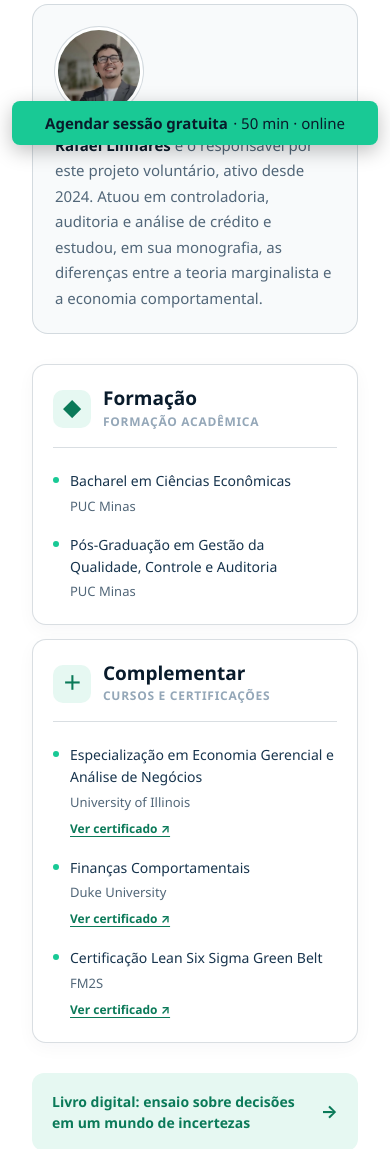
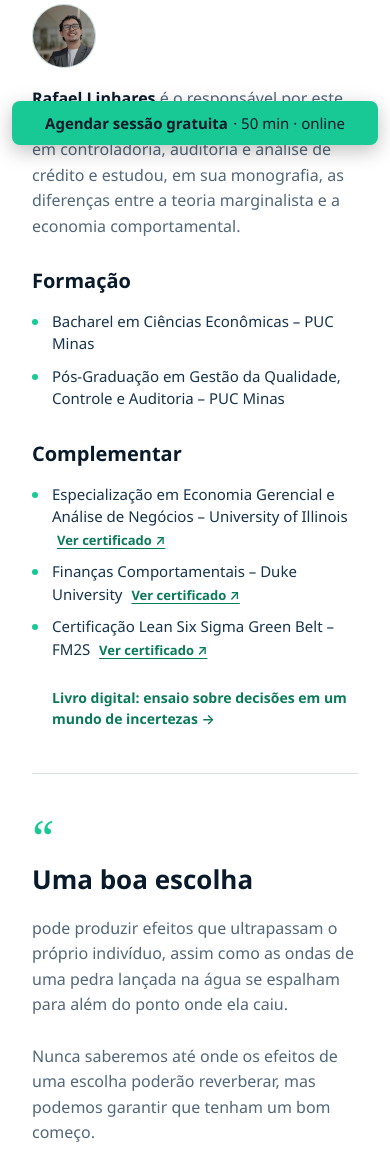
Before and after one commit to economistarafaellinhares/s, a plain HTML site: page index.html in a window 390 px wide. Shown: the part 687-1836 px from the top of the page. Drawn offline with Linux system fonts and the light colour scheme.

Commit message:
Update index.html

```diff
--- a/index.html
+++ b/index.html
@@ -1,6 +1,7 @@
 
 <!DOCTYPE html>
 <html lang="pt-BR">
+
 <head>
   <meta charset="UTF-8">
   <meta name="viewport" content="width=device-width, initial-scale=1.0, viewport-fit=cover">
@@ -105,6 +106,8 @@
   </script>
 
   <style>
+    /* VARIÁVEIS */
+
     :root {
       --navy-1: #091B2B;
       --navy-2: #10283E;
@@ -119,7 +122,11 @@
       --gutter: 64px;
     }
 
-    *, *::before, *::after {
+    /* RESET E BASE */
+
+    *,
+    *::before,
+    *::after {
       box-sizing: border-box;
       margin: 0;
       padding: 0;
@@ -151,6 +158,8 @@
       outline: 2px solid #0B7A59;
       outline-offset: 3px;
     }
+
+    /* CONTEÚDO PRINCIPAL */
 
     .rl-content {
       width: 100%;
@@ -279,35 +288,20 @@
       }
     }
 
-    /* =====================================================
-       PERFIL E FORMAÇÃO
-    ===================================================== */
+    /* APRESENTAÇÃO E FORMAÇÃO — ESTILO MINIMALISTA */
 
-    .rl-perfil {
-      display: grid;
-      grid-template-columns: 1fr;
-      gap: 30px;
-    }
-
-    .rl-perfil-apresentacao {
-      display: flex;
-      align-items: center;
-      gap: 24px;
-      padding: 28px;
-      border: 1px solid var(--line);
-      border-radius: 16px;
-      background: #F8FAFB;
+    .rl-economista {
+      display: block;
     }
 
     .rl-economista-foto {
-      flex: 0 0 104px;
-      width: 104px;
-      height: 104px;
+      width: 72px;
+      height: 72px;
+      margin-bottom: 20px;
       overflow: hidden;
       border-radius: 50%;
       background: var(--green-soft);
-      border: 3px solid #ffffff;
-      box-shadow: 0 0 0 1px var(--line);
+      border: 1px solid var(--line);
     }
 
     .rl-economista-foto img {
@@ -318,144 +312,83 @@
     }
 
     .rl-responsavel {
-      max-width: 620px;
-      font-size: 16px;
-      line-height: 1.7;
+      max-width: 720px;
+      margin-bottom: 34px;
+      font-size: 18px;
+      line-height: 1.6;
       color: var(--text-soft);
     }
 
     .rl-responsavel strong {
       color: var(--navy-1);
-      font-weight: 800;
+      font-weight: 700;
     }
 
-    .rl-formacao-grid {
-      display: grid;
-      grid-template-columns: repeat(2, minmax(0, 1fr));
-      gap: 18px;
-    }
-
-    .rl-formacao-card {
-      min-width: 0;
-      padding: 26px 24px;
-      border: 1px solid var(--line);
-      border-radius: 14px;
-      background: #ffffff;
-      box-shadow: 0 5px 18px rgba(9, 27, 43, .035);
-    }
-
-    .rl-formacao-card-header {
-      display: flex;
-      align-items: center;
-      gap: 12px;
-      margin-bottom: 22px;
-      padding-bottom: 16px;
-      border-bottom: 1px solid var(--line);
-    }
-
-    .rl-formacao-icon {
-      display: flex;
-      flex: 0 0 38px;
-      align-items: center;
-      justify-content: center;
-      width: 38px;
-      height: 38px;
-      border-radius: 10px;
-      background: var(--green-soft);
-      color: var(--green-text);
-      font-size: 19px;
-      font-weight: 800;
+    .rl-formacao-grupo {
+      margin-top: 28px;
     }
 
     .rl-formacao-titulo {
-      font-size: 20px;
-      line-height: 1.2;
+      margin-bottom: 12px;
+      font-size: 22px;
+      line-height: 1.25;
       font-weight: 800;
       color: var(--navy-1);
     }
 
-    .rl-formacao-subtitulo {
-      margin-top: 3px;
-      font-size: 12px;
-      font-weight: 600;
-      letter-spacing: .06em;
-      text-transform: uppercase;
-      color: var(--text-muted);
-    }
-
     .rl-formacao {
-      display: flex;
-      flex-direction: column;
-      gap: 18px;
       list-style: none;
     }
 
     .rl-formacao li {
       position: relative;
-      padding-left: 17px;
-      font-size: 14px;
-      line-height: 1.55;
+      padding: 5px 0 5px 20px;
+      font-size: 16px;
+      line-height: 1.5;
       color: var(--navy-3);
     }
 
     .rl-formacao li::before {
       content: "";
       position: absolute;
-      top: 7px;
       left: 0;
+      top: 15px;
       width: 6px;
       height: 6px;
       border-radius: 50%;
       background: var(--green);
     }
 
-    .rl-formacao-instituicao {
-      display: block;
-      margin-top: 4px;
+    .rl-formacao a {
+      display: inline-block;
+      margin-left: 5px;
+      color: var(--green-text);
       font-size: 13px;
-      color: var(--text-soft);
-    }
-
-    .rl-certificado {
-      display: inline-flex;
-      align-items: center;
-      gap: 5px;
-      margin-top: 8px;
-      font-size: 12px;
-      font-weight: 700;
-      color: var(--green-text);
+      font-weight: 600;
       text-decoration: underline;
       text-underline-offset: 3px;
     }
 
-    .rl-certificado:hover {
+    .rl-formacao a:hover {
       color: var(--navy-1);
     }
 
     .rl-livro {
-      padding: 18px 20px;
-      border-radius: 12px;
-      background: var(--green-soft);
+      margin-top: 24px;
+      padding-left: 20px;
       font-size: 14px;
       line-height: 1.5;
     }
 
     .rl-livro a {
-      display: flex;
-      align-items: center;
-      justify-content: space-between;
-      gap: 12px;
-      color: var(--green-text);
-      font-weight: 700;
+      color: #0B7A59;
+      font-weight: 600;
+      text-decoration: none;
     }
 
     .rl-livro a:hover {
-      color: var(--navy-1);
-    }
-
-    .rl-livro-seta {
-      flex: 0 0 auto;
-      font-size: 18px;
+      text-decoration: underline;
+      text-underline-offset: 3px;
     }
 
     /* FRASE FINAL */
@@ -483,68 +416,28 @@
       color: var(--text-soft);
     }
 
-    /* PROVA SOCIAL */
+    /* RODAPÉ */
 
-    .rl-depoimentos h2 {
-      margin-bottom: 20px;
-      font-size: 26px;
-      font-weight: 800;
-      color: var(--navy-1);
+    .rl-final {
+      margin-top: 48px;
+      padding-bottom: env(safe-area-inset-bottom);
     }
 
-    .rl-indicadores {
+    .rl-final-grid {
       display: flex;
-      flex-wrap: wrap;
-      gap: 12px 32px;
-      list-style: none;
+      align-items: center;
+      justify-content: flex-end;
     }
 
-    .rl-indicadores li {
+    .rl-linkedin {
       font-size: 15px;
-      color: var(--text-soft);
+      font-weight: 700;
+      color: var(--green-text);
     }
 
-    .rl-indicadores strong {
-      display: block;
-      font-size: 28px;
-      line-height: 1.1;
-      color: var(--navy-1);
-    }
-
-    .rl-indicadores-data {
-      margin: 10px 0 24px;
-      font-size: 13px;
-      color: #5F7285;
-    }
-
-    .rl-depo-grid {
-      display: grid;
-      grid-template-columns: repeat(auto-fit, minmax(220px, 1fr));
-      gap: 16px;
-    }
-
-    .rl-depo {
-      padding: 24px;
-      border: 1px solid var(--line);
-      border-radius: 12px;
-    }
-
-    .rl-depo blockquote {
-      margin-bottom: 16px;
-      line-height: 1.6;
-      color: var(--navy-3);
-    }
-
-    .rl-depo figcaption span {
-      display: block;
-      font-size: 14px;
-      color: var(--text-soft);
-    }
-
-    .rl-depo-resultado {
-      margin-top: 8px;
-      font-weight: 600;
-      color: #0B7A59 !important;
+    .rl-linkedin:hover {
+      text-decoration: underline;
+      text-underline-offset: 4px;
     }
 
     /* CABEÇALHO E RODAPÉ */
@@ -587,6 +480,19 @@
       object-fit: contain;
     }
 
+    .rl-social {
+      display: flex;
+      width: 28px;
+      height: 28px;
+      color: #ffffff;
+    }
+
+    .rl-social svg {
+      width: 100%;
+      height: 100%;
+      fill: currentColor;
+    }
+
     .rl-nav {
       display: flex;
       gap: 32px;
@@ -612,19 +518,6 @@
       .rl-footer-nav a:hover {
         border-bottom-color: #ffffff;
       }
-    }
-
-    .rl-social {
-      display: flex;
-      width: 28px;
-      height: 28px;
-      color: #ffffff;
-    }
-
-    .rl-social svg {
-      width: 100%;
-      height: 100%;
-      fill: currentColor;
     }
 
     .rl-header .rl-social {
@@ -710,27 +603,6 @@
       height: 22px;
     }
 
-    .rl-footer-contact {
-      display: flex;
-      flex-wrap: wrap;
-      justify-content: center;
-      gap: 8px 28px;
-      margin-top: 28px;
-      font-size: 14px;
-    }
-
-    .rl-footer-contact a {
-      color: #ffffff;
-      text-decoration: underline;
-      text-underline-offset: 3px;
-    }
-
-    .rl-footer .rl-priv {
-      color: rgba(255, 255, 255, .85);
-      text-decoration: underline;
-      text-underline-offset: 3px;
-    }
-
     /* ACESSIBILIDADE E AGENDAMENTO */
 
     .sr-only {
@@ -755,6 +627,7 @@
       background: #ffffff;
       color: #000000;
       font-weight: 700;
+      text-decoration: none;
     }
 
     .skip-link:focus {
@@ -763,7 +636,9 @@
       outline-offset: 2px;
     }
 
-    #conteudo:focus { outline: none; }
+    #conteudo:focus {
+      outline: none;
+    }
 
     .rl-menu-toggle::after {
       content: "";
@@ -775,6 +650,13 @@
     .rl-footer a:focus-visible,
     .rl-menu-toggle:focus-visible {
       outline-color: #ffffff;
+    }
+
+    .rl-actions {
+      display: flex;
+      align-items: center;
+      gap: 16px;
+      justify-self: end;
     }
 
     .rl-cta {
@@ -789,19 +671,33 @@
       font-size: 15px;
       font-weight: 700;
       line-height: 1.2;
+      text-decoration: none;
       transition: background .2s ease;
     }
 
     .rl-cta span {
+      font-weight: 500;
       margin-left: .35em;
-      font-weight: 500;
     }
 
-    .rl-cta:hover { background: #72E2BD; }
+    .rl-cta:hover {
+      background: #72E2BD;
+    }
 
-    .rl-cta--bar { display: none; }
+    .rl-cta--bar {
+      display: none;
+    }
+
+    .rl-cta--bar:focus-visible {
+      outline: 2px solid #091B2B;
+      outline-offset: 3px;
+    }
 
     @media (max-width: 860px) {
+      .rl-cta--header {
+        display: none;
+      }
+
       .rl-cta--bar {
         display: flex;
         position: fixed;
@@ -817,14 +713,95 @@
       }
     }
 
-    /* TABLET E CELULAR */
-
-    @media (max-width: 820px) {
-      .rl-btn-title { font-size: 18px; }
+    .rl-footer-contact {
+      display: flex;
+      flex-wrap: wrap;
+      justify-content: center;
+      gap: 8px 28px;
+      margin-top: 28px;
+      font-size: 14px;
     }
 
+    .rl-footer .rl-priv {
+      color: rgba(255, 255, 255, .85);
+      text-decoration: underline;
+      text-underline-offset: 3px;
+    }
+
+    .rl-footer-contact a {
+      color: #ffffff;
+      text-decoration: underline;
+      text-underline-offset: 3px;
+    }
+
+    .rl-depoimentos h2 {
+      margin-bottom: 20px;
+      font-size: 26px;
+      font-weight: 800;
+      color: var(--navy-1);
+    }
+
+    .rl-indicadores {
+      list-style: none;
+      display: flex;
+      flex-wrap: wrap;
+      gap: 12px 32px;
+    }
+
+    .rl-indicadores li {
+      font-size: 15px;
+      color: var(--text-soft);
+    }
+
+    .rl-indicadores strong {
+      display: block;
+      font-size: 28px;
+      line-height: 1.1;
+      color: var(--navy-1);
+    }
+
+    .rl-indicadores-data {
+      margin: 10px 0 24px;
+      font-size: 13px;
+      color: #5F7285;
+    }
+
+    .rl-depo-grid {
+      display: grid;
+      grid-template-columns: repeat(auto-fit, minmax(220px, 1fr));
+      gap: 16px;
+    }
+
+    .rl-depo {
+      padding: 24px;
+      border: 1px solid var(--line);
+      border-radius: 12px;
+    }
+
+    .rl-depo blockquote {
+      margin-bottom: 16px;
+      line-height: 1.6;
+      color: var(--navy-3);
+    }
+
+    .rl-depo figcaption span {
+      display: block;
+      font-size: 14px;
+      color: var(--text-soft);
+    }
+
+    .rl-depo-resultado {
+      margin-top: 8px;
+      font-weight: 600;
+      color: #0B7A59 !important;
+    }
+
+    /* MOBILE */
+
     @media (max-width: 640px) {
-      :root { --gutter: 32px; }
+      :root {
+        --gutter: 32px;
+      }
 
       .rl-content {
         padding-top: calc(52px + env(safe-area-inset-top));
@@ -837,7 +814,9 @@
         padding-top: 44px;
       }
 
-      .rl-nome { font-size: 30px; }
+      .rl-nome {
+        font-size: 30px;
+      }
 
       .rl-intro-text {
         margin-top: 24px;
@@ -862,7 +841,9 @@
         font-size: 4rem;
       }
 
-      .rl-btn-content { padding: 14px; }
+      .rl-btn-content {
+        padding: 14px;
+      }
 
       .rl-btn-label {
         margin-bottom: 4px;
@@ -878,6 +859,8 @@
       .rl-btn-arrow {
         top: 12px;
         left: 12px;
+        right: auto;
+        bottom: auto;
         width: 28px;
         height: 28px;
         font-size: .85rem;
@@ -889,37 +872,56 @@
         min-height: 110px;
       }
 
-      .rl-perfil-apresentacao {
-        flex-direction: column;
-        align-items: flex-start;
-        gap: 18px;
-        padding: 22px;
+      .rl-economista-foto {
+        width: 64px;
+        height: 64px;
+        margin-bottom: 18px;
       }
 
-      .rl-economista-foto {
-        flex-basis: 88px;
-        width: 88px;
-        height: 88px;
+      .rl-responsavel {
+        margin-bottom: 28px;
+        font-size: 16px;
       }
 
-      .rl-responsavel { font-size: 15px; }
-
-      .rl-formacao-grid {
-        grid-template-columns: 1fr;
-        gap: 14px;
+      .rl-formacao-grupo {
+        margin-top: 26px;
       }
 
-      .rl-formacao-card { padding: 22px 20px; }
+      .rl-formacao-titulo {
+        font-size: 20px;
+      }
 
-      .rl-formacao-titulo { font-size: 19px; }
+      .rl-formacao li {
+        font-size: 15px;
+      }
 
-      .rl-formacao li { font-size: 14px; }
+      .rl-formacao li::before {
+        top: 14px;
+      }
 
-      .rl-aspas { font-size: 48px; }
+      .rl-livro {
+        margin-top: 22px;
+      }
 
-      .rl-frase h2 { font-size: 26px; }
+      .rl-aspas {
+        font-size: 48px;
+      }
 
-      .rl-frase p { font-size: 16px; }
+      .rl-frase h2 {
+        font-size: 26px;
+      }
+
+      .rl-frase p {
+        font-size: 16px;
+      }
+
+      .rl-final {
+        margin-top: 40px;
+      }
+
+      .rl-final-grid {
+        justify-content: center;
+      }
 
       .rl-header-inner {
         grid-template-columns: 1fr auto auto;
@@ -958,7 +960,9 @@
         padding-top: 8px;
       }
 
-      .rl-header.is-open .rl-nav { display: flex; }
+      .rl-header.is-open .rl-nav {
+        display: flex;
+      }
 
       .rl-nav a,
       .rl-nav a[aria-current="page"] {
@@ -967,26 +971,35 @@
         border-bottom: 1px solid rgba(255, 255, 255, .12);
       }
 
-      .rl-nav a:last-child { border-bottom: 0; }
+      .rl-nav a:last-child {
+        border-bottom: 0;
+      }
 
-      .rl-nav a[aria-current="page"] { font-weight: 700; }
+      .rl-nav a[aria-current="page"] {
+        font-weight: 700;
+      }
 
       .rl-footer {
         margin-top: 64px;
         padding: 40px 20px calc(24px + env(safe-area-inset-bottom));
       }
 
-      .rl-footer-nav { gap: 10px 24px; }
+      .rl-footer-nav {
+        gap: 10px 24px;
+      }
 
       .rl-footer-bottom {
         flex-direction: column-reverse;
         gap: 16px;
-        text-align: center;
       }
     }
 
+    /* REDUÇÃO DE MOVIMENTO */
+
     @media (prefers-reduced-motion: reduce) {
-      html { scroll-behavior: auto; }
+      html {
+        scroll-behavior: auto;
+      }
 
       *,
       *::before,
@@ -1011,7 +1024,7 @@
     <div class="rl-header-inner">
 
       <a href="/" class="rl-logo" aria-label="Rafael Linhares — Início">
-        <img src="/00136c20-a269-4d25-839d-06056173b7cd.jpeg" alt="Rafael Linhares">
+        <img src="/00136c20-a269-4d25-839d-06056173b7cd.jpeg" alt="">
       </a>
 
       <nav class="rl-nav" id="rl-nav-principal" aria-label="Principal">
@@ -1050,12 +1063,15 @@
 
     <section class="rl-intro">
 
-      <h1 class="rl-nome">RAFAEL LINHARES</h1>
+      <h1 class="rl-nome">
+        RAFAEL LINHARES
+      </h1>
 
       <p class="rl-intro-text">
         Vivemos com recursos limitados, informações incompletas e
         incertezas. Ainda assim, escolhemos todos os dias como usar
-        nosso <strong>tempo, dinheiro, trabalho e atenção.</strong>
+        nosso
+        <strong>tempo, dinheiro, trabalho e atenção.</strong>
       </p>
 
       <div class="rl-cta-buttons">
@@ -1111,15 +1127,13 @@
       </div>
     </section>
 
-    <!-- PERFIL E FORMAÇÃO -->
+    <!-- APRESENTAÇÃO E FORMAÇÃO -->
 
-    <section class="rl-content-section" aria-labelledby="formacao-principal">
+    <section class="rl-content-section">
 
-      <h2 class="sr-only" id="formacao-principal">Apresentação e formação</h2>
+      <h2 class="sr-only">Apresentação e formação</h2>
 
-      <div class="rl-perfil">
-
-        <div class="rl-perfil-apresentacao">
+      <div class="rl-economista">
 
         <div class="rl-economista-foto">
           <img
@@ -1135,102 +1149,66 @@
           a teoria marginalista e a economia comportamental.
         </p>
 
+        <div class="rl-formacao-grupo">
+          <h3 class="rl-formacao-titulo">Formação</h3>
+
+          <ul class="rl-formacao">
+            <li>Bacharel em Ciências Econômicas – PUC Minas</li>
+            <li>Pós-Graduação em Gestão da Qualidade, Controle e Auditoria – PUC Minas</li>
+          </ul>
         </div>
 
-        <div class="rl-formacao-grid">
-
-          <!-- FORMAÇÃO -->
-
-          <article class="rl-formacao-card">
-
-            <div class="rl-formacao-card-header">
-              <span class="rl-formacao-icon" aria-hidden="true">◆</span>
-              <div>
-                <h3 class="rl-formacao-titulo">Formação</h3>
-                <p class="rl-formacao-subtitulo">Formação acadêmica</p>
-              </div>
-            </div>
+        <div class="rl-formacao-grupo">
+          <h3 class="rl-formacao-titulo">Complementar</h3>
 
           <ul class="rl-formacao">
-
             <li>
-                Bacharel em Ciências Econômicas
-                <span class="rl-formacao-instituicao">PUC Minas</span>
-              </li>
-
-              <li>
-                Pós-Graduação em Gestão da Qualidade, Controle e Auditoria
-                <span class="rl-formacao-instituicao">PUC Minas</span>
-              </li>
-
-            </ul>
-
-          </article>
-
-          <!-- COMPLEMENTAR -->
-
-          <article class="rl-formacao-card">
-
-            <div class="rl-formacao-card-header">
-              <span class="rl-formacao-icon" aria-hidden="true">＋</span>
-              <div>
-                <h3 class="rl-formacao-titulo">Complementar</h3>
-                <p class="rl-formacao-subtitulo">Cursos e certificações</p>
-              </div>
-            </div>
-
-            <ul class="rl-formacao">
-
-              <li>
-                Especialização em Economia Gerencial e Análise de Negócios
-                <span class="rl-formacao-instituicao">University of Illinois</span>
-                <a class="rl-certificado"
+              Especialização em Economia Gerencial e Análise de Negócios –
+              University of Illinois
+              <a
                 href="https://www.coursera.org/account/accomplishments/specialization/G9Y0JEEGDLSW"
                 target="_blank"
-                   rel="noopener noreferrer">
+                rel="noopener noreferrer"
+                aria-label="Ver certificado de Especialização em Economia Gerencial e Análise de Negócios">
                 Ver certificado ↗
               </a>
             </li>
 
             <li>
-                Finanças Comportamentais
-                <span class="rl-formacao-instituicao">Duke University</span>
-                <a class="rl-certificado"
+              Finanças Comportamentais – Duke University
+              <a
                 href="https://www.coursera.org/account/accomplishments/verify/JCXL44I2UJ43"
                 target="_blank"
-                   rel="noopener noreferrer">
+                rel="noopener noreferrer"
+                aria-label="Ver certificado de Finanças Comportamentais">
                 Ver certificado ↗
               </a>
             </li>
 
             <li>
-                Certificação Lean Six Sigma Green Belt
-                <span class="rl-formacao-instituicao">FM2S</span>
-                <a class="rl-certificado"
+              Certificação Lean Six Sigma Green Belt – FM2S
+              <a
                 href="https://ead.fm2s.com.br/verify/d8ce896767a3ef508ba4e1963019daefd02d0ea2"
                 target="_blank"
-                   rel="noopener noreferrer">
+                rel="noopener noreferrer"
+                aria-label="Ver certificado Lean Six Sigma Green Belt">
                 Ver certificado ↗
               </a>
             </li>
-
           </ul>
-
-          </article>
-
         </div>
 
         <p class="rl-livro">
           <a href="/escolhas">
-            <span>Livro digital: ensaio sobre decisões em um mundo de incertezas</span>
-            <span class="rl-livro-seta" aria-hidden="true">→</span>
+            Livro digital: ensaio sobre decisões em um mundo de incertezas
+            <span aria-hidden="true"> →</span>
           </a>
         </p>
 
       </div>
     </section>
 
-    <!-- PROVA SOCIAL: incluir somente com depoimentos reais e autorizados -->
+    <!-- PROVA SOCIAL: usar somente com depoimentos reais e autorizados -->
 
     <!--
     <section class="rl-content-section rl-depoimentos" aria-labelledby="depoimentos-titulo">
@@ -1262,7 +1240,9 @@
 
     <section class="rl-frase rl-content-section">
 
-      <div class="rl-aspas" aria-hidden="true">“</div>
+      <div class="rl-aspas" aria-hidden="true">
+        “
+      </div>
 
       <h2>Uma boa escolha</h2>
 
@@ -1298,7 +1278,6 @@
       </div>
 
       <div class="rl-footer-bottom">
-
         <span>
           © 2026 Rafael Linhares ·
           <a href="/privacidade.html" class="rl-priv">Política de Privacidade</a>
@@ -1316,10 +1295,9 @@
             <rect x="2" y="9" width="5" height="13"/>
             <path d="M9 9h4.5v1.800c.7-1.200 2.100-2.100 4-2.100 3.5 0 4.5 2.300 4.5 5.5V22h-5v-6.5c0-1.5-.3-2.5-1.700-2.5-1.5 0-2.300 1-2.300 2.700V22H9z"/>
           </svg>
+        </a>
+      </div>
 
-        </a>
-
-      </div>
     </div>
   </footer>
 
```
Lines whose indentation alone changed are shown as unchanged.
